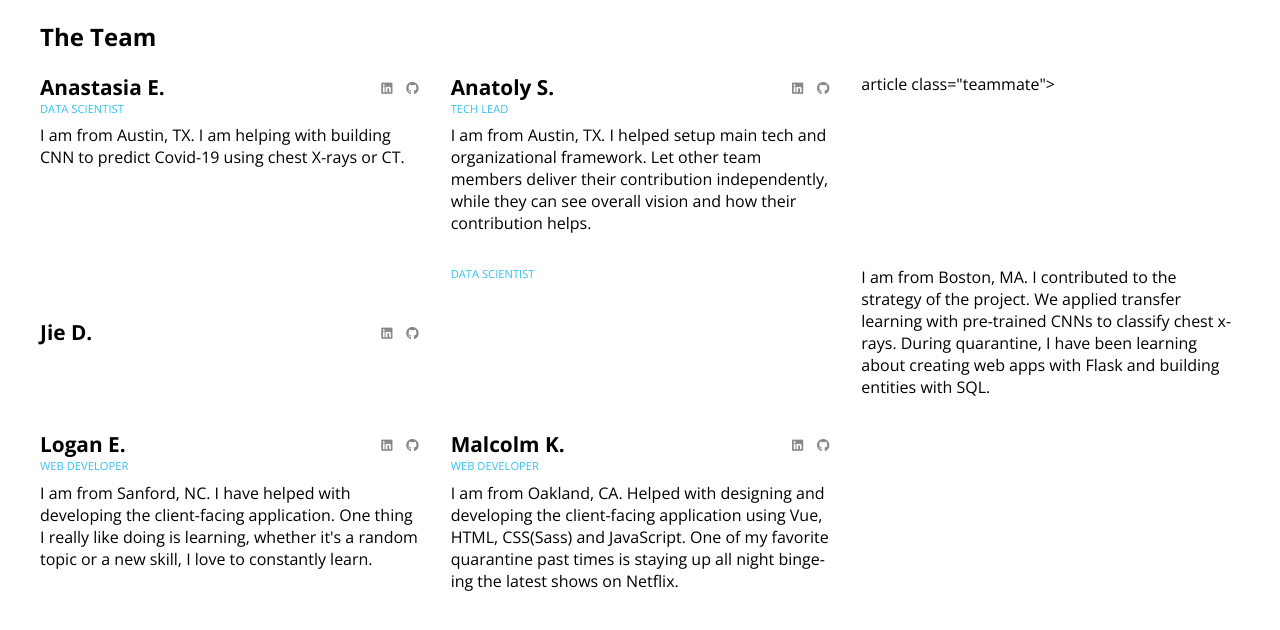
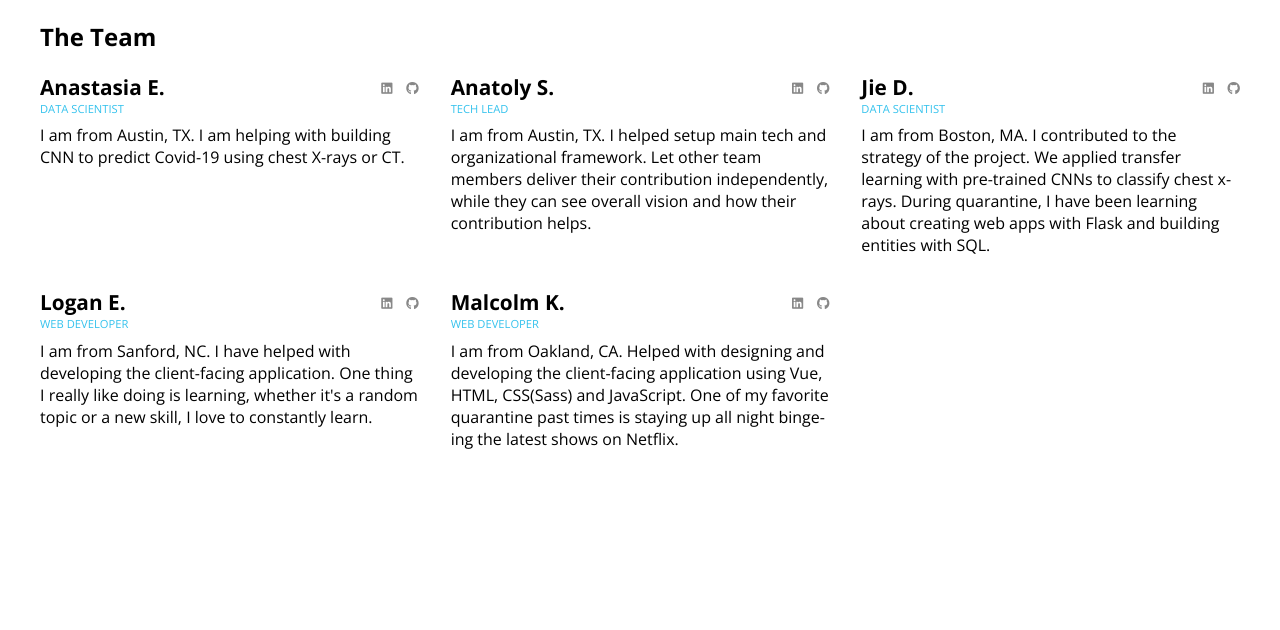
Before and after one commit to covidscantest/covidscantest-webapp, a Django app: page /team in a window 1280 px wide. Shown: the part 88-718 px from the top of the page. Run offline with Django 3.2, Linux system fonts and the light colour scheme; parts of the project's set-up code (start-up, migrations or seed data) failed here and were passed over; some libraries are stand-ins or nearby versions.

Commit message:
Fix markup

```diff
--- a/covidwebapp/scandetector/templates/team.html
+++ b/covidwebapp/scandetector/templates/team.html
@@ -33,7 +33,7 @@
           <p class="about">I am from Austin, TX. I helped setup main tech and organizational framework. Let other team members deliver their contribution independently, while they can see overall vision and how their contribution helps.</p>
         </article>
 
-        article class="teammate">
+        <article class="teammate">
           <div class="meta">
             <h2 class="name">Jie D.</h2>
             <ul class="links">
```
